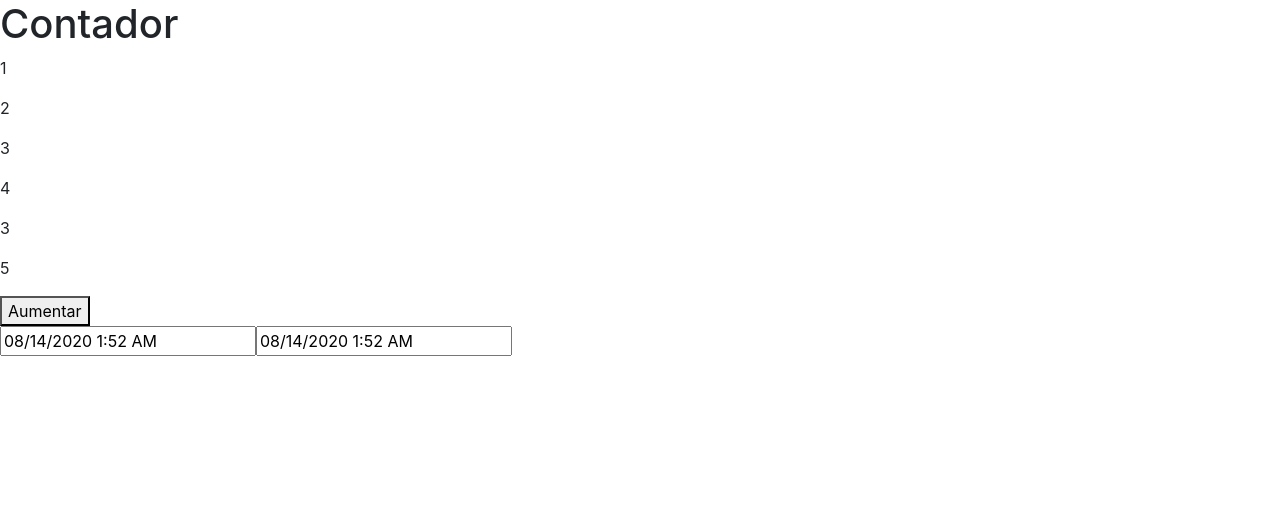
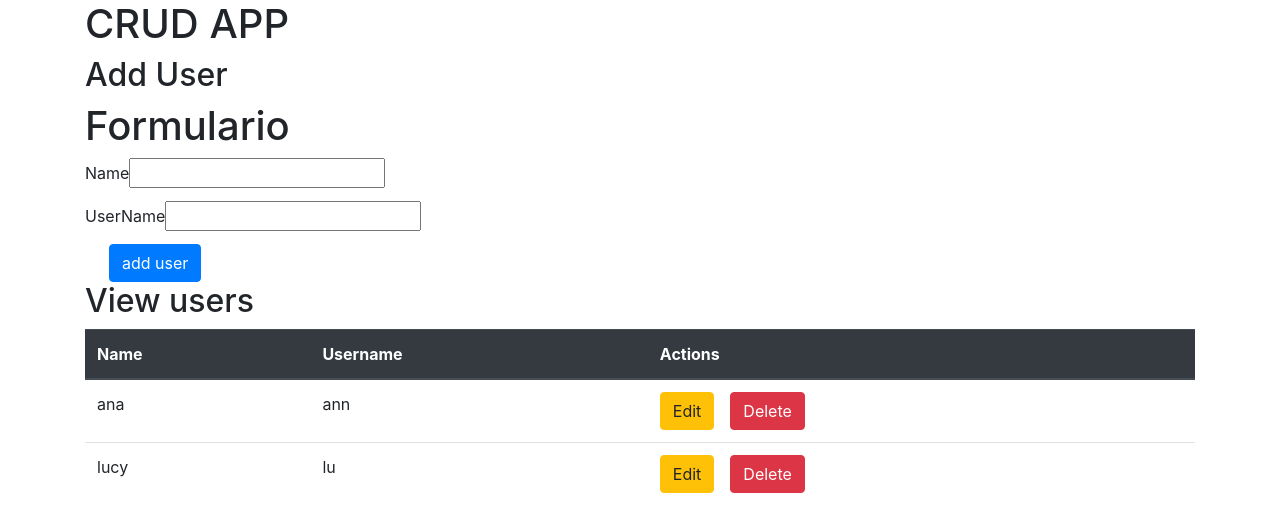
Before and after one commit to lumenbarron/react-hooks-course, a React (Create React App) app: page / in a window 1280 px wide. Shown: the top 532 px of the page. Built offline with nearby package versions, Linux system fonts and the light colour scheme.

Commit message:
adding files crud

```diff
--- a/package.json
+++ b/package.json
@@ -9,7 +9,9 @@
     "react": "^16.13.1",
     "react-datepicker": "^3.1.3",
     "react-dom": "^16.13.1",
-    "react-scripts": "^3.4.3"
+    "react-hook-form": "^6.4.0",
+    "react-scripts": "^3.4.3",
+    "uuid": "^8.3.0"
   },
   "scripts": {
     "start": "react-scripts start",
--- a/src/App.js
+++ b/src/App.js
@@ -1,21 +1,26 @@
 import React, { Component } from "react";
 //import Counter from './components/counter';
-import Counter2 from './components/counterState';
-import Form from './components/Form';
-import DatePickerComp from './components/datePickerComp';
-
-export default class App extends Component {
-  state = {
-
+import Counter2 from "./components/counterState";
+import Form from "./components/Form";
+import DatePickerComp from "./components/datePickerComp";
+import Ejemplo1 from "./components/Ejemplo1";
+import MediaHeading from "./components/MediaHeading";
+import Crud from './components/Crud';
+export default function App() {
+  const sujeto = {
+    nombre: "lucy",
+    urlImage: "https://via.placeholder.com/64",
+    texto: "holaholaolahola",
   };
 
-  render() {
-
-    return (
-      <div className="App">
-        <Counter2 />
-        <DatePickerComp />
-      </div>
-    );
-  }
+  return (
+    <div className="App">
+      {/* <Form />
+        <DatePickerComp /> */}
+      {/* <Ejemplo1 persona='lucy' edad={25} />
+        <Ejemplo1 persona='mendez'/> */}
+      {/* <MediaHeading sujeto={sujeto} /> */}
+      <Crud />
+    </div>
+  );
 }
--- /dev/null
+++ b/src/components/AddUserForm.js
@@ -0,0 +1,53 @@
+import React from "react";
+import { useForm } from "react-hook-form";
+
+const AddUserForm = ({ addUser }) => {
+  const { register, errors, handleSubmit } = useForm();
+
+  const onSubmit = (data, e) => {
+    console.log(data);
+    addUser(data);
+    e.target.reset();
+  };
+
+  return (
+    <div>
+      <h1>Formulario</h1>
+      <form onSubmit={handleSubmit(onSubmit)}>
+        <label>Name</label>
+        <input
+          type="text"
+          name="name"
+          ref={register({
+            required: { value: true, message: "Required name" },
+            minLength: {
+              value: 2,
+              message: "Mínimo 2 carácteres",
+            },
+          })}
+        />
+        <span className="text-danger text-small d-block mb-2">
+          {errors.name && errors.name.message}
+        </span>
+        <label>UserName</label>
+        <input
+          type="text"
+          name="username"
+          ref={register({
+            required: { value: true, message: "Required userName" },
+            minLength: {
+              value: 2,
+              message: "Mínimo 2 carácteres",
+            },
+          })}
+        />
+        <span className="text-danger text-small d-block mb-2">
+          {errors.username && errors.username.message}
+        </span>
+        <button className="btn btn-primary ml-4">add user</button>
+      </form>
+    </div>
+  );
+};
+
+export default AddUserForm;
--- /dev/null
+++ b/src/components/Crud.js
@@ -0,0 +1,70 @@
+import React, { useState } from "react";
+import CrudTable from "./CrudTable";
+import AddUserForm from "./AddUserForm";
+import EditUserForm from "./EditUserForm";
+import { v4 as uuidv4 } from "uuid";
+
+export default function Crud() {
+  const usersData = [
+    { id: uuidv4(), name: "ana", username: "ann" },
+    { id: uuidv4(), name: "lucy", username: "lu" },
+  ];
+
+  //State
+  const [users, setUsers] = useState(usersData);
+
+  //Add users
+  const addUser = (user) => {
+    user.id = uuidv4();
+    setUsers([...users, user]);
+  };
+
+  //Delete User
+  const deleteUser = (id) => {
+    console.log("eliminado", id);
+    const arrayFilter = users.filter((user) => user.id !== id);
+    setUsers(arrayFilter);
+  };
+
+  //Edit User
+  const [editing, setEditing] = useState(false);
+
+  const [ currentUser, setCurrentUser] = useState({
+      id: null, name : '', username: ''
+  });
+
+  const EditRow = (user) => {
+      setEditing(true);
+      setCurrentUser({id: user.id, name : user.name, username: user.username});
+  }
+
+  const updateUser = (id, updateUser) => {
+      setEditing(false);
+      setUsers(users.map(user => (user.id === id ? updateUser : user)))
+  }
+
+  return (
+    <div className="container">
+      <h1>CRUD APP</h1>
+      <section className="flex-row">
+        <section className="flex-large">
+          {editing ? (
+            <div>
+              <h2>Edit User</h2>
+              <EditUserForm currentUser={currentUser} updateUser={updateUser} />
+            </div>
+          ) : (
+            <div>
+              <h2>Add User</h2>
+              <AddUserForm addUser={addUser} />
+            </div>
+          )}
+        </section>
+        <section className="flex-large">
+          <h2>View users</h2>
+          <CrudTable users={users} deleteUser={deleteUser} setEditing={setEditing} editRow={EditRow} />
+        </section>
+      </section>
+    </div>
+  );
+}
--- /dev/null
+++ b/src/components/CrudTable.js
@@ -0,0 +1,34 @@
+import React from "react";
+
+export default function CrudTable({ users, deleteUser, setEditing, editRow }) {
+  console.log(users);
+  return (
+    <table className="table">
+      <thead className="thead-dark">
+        <tr>
+          <th>Name</th>
+          <th>Username</th>
+          <th>Actions</th>
+        </tr>
+      </thead>
+      <tbody>
+        {users.length > 0 ? (
+          users.map((user) => (
+            <tr key={user.id}>
+              <td>{user.name}</td>
+              <td>{user.username}</td>
+              <td>
+                <button className="btn btn-warning mr-3" onClick={() => editRow(user)}>Edit</button>
+                <button className="btn btn-danger" onClick={() => deleteUser(user.id)}>Delete</button>
+              </td>
+            </tr>
+          ))
+        ) : (
+          <tr>
+            <td colSpan={3}>No users</td>
+          </tr>
+        )}
+      </tbody>
+    </table>
+  );
+}
--- /dev/null
+++ b/src/components/EditUserForm.js
@@ -0,0 +1,60 @@
+import React from "react";
+import { useForm } from "react-hook-form";
+
+const EditUserForm = (props) => {
+  console.log(props.currentUser);
+  const { register, errors, handleSubmit, setValue } = useForm({
+    defaultValues: props.currentUser
+  });
+
+//   setValue("name", props.currentUser.name);
+//   setValue("username", props.currentUser.username);
+
+  const onSubmit = (data, e) => {
+    console.log(data);
+    //data.id = props.currentUser.id
+    props.updateUser(props.currentUser.id, data)
+    e.target.reset();
+  };
+
+  return (
+    <div>
+      <h1>Editando</h1>
+      <form onSubmit={handleSubmit(onSubmit)}>
+        <label>Name</label>
+        <input
+          type="text"
+          name="name"
+          ref={register({
+            required: { value: true, message: "Required name" },
+            minLength: {
+              value: 2,
+              message: "Mínimo 2 carácteres",
+            },
+          })}
+        />
+        <span className="text-danger text-small d-block mb-2">
+          {errors.name && errors.name.message}
+        </span>
+        <label>UserName</label>
+        <input
+          type="text"
+          name="username"
+          ref={register({
+            required: { value: true, message: "Required userName" },
+            minLength: {
+              value: 2,
+              message: "Mínimo 2 carácteres",
+            },
+          })}
+        />
+        <span className="text-danger text-small d-block mb-2">
+          {errors.username && errors.username.message}
+        </span>
+        <button className="btn btn-primary ml-4">edit user</button>
+      </form>
+    </div>
+  );
+};
+
+export default EditUserForm;
--- /dev/null
+++ b/src/components/Ejemplo1.js
@@ -0,0 +1,59 @@
+import React, { Fragment, useState } from "react";
+import { useForm } from "react-hook-form";
+
+export default function Ejemplo1 (props) {
+  const { register, errors, handleSubmit } = useForm();
+
+  const [Entradas, setEntradas] = useState([]);
+
+  console.log(props);
+  const onSubmit = (data, e) => {
+    console.log(data);
+
+    setEntradas([ ...Entradas, data ]);
+    e.target.reset();
+  };
+
+  return (
+    <Fragment>
+      <h1>{props.persona} </h1>
+  <h3>{props.edad}</h3>
+      <form onSubmit={handleSubmit(onSubmit)}>
+        <input
+          name="titulo"
+          placeholder="titulo"
+          className="form-control my-2"
+          ref={register({
+            required: { value: true, message: "Required Title" },
+            minLength: {
+              value: 3,
+              message: "Mínimo 3 carácteres",
+            },
+          })}
+        />
+        <span className="text-danger text-small d-block mb-2">
+          {errors.titulo && errors.titulo.message}
+        </span>
+        <input
+          name="descripccion"
+          placeholder="descripccion"
+          className="form-control my-2"
+          ref={register({
+            required: { value: true, message: "Required Description" },
+            minLength: {
+              value: 5,
+              message: "Mínimo 5 carácteres",
+            },
+          })}
+        />
+        <span className="text-danger text-small d-block mb-2">
+          {errors.descripccion && errors.descripccion.message}
+        </span>
+        <button className="btn btn-primary">Agregar</button>
+      </form>
+      <ul>
+        {Entradas.map((entrada, index) => <li key={index}>{entrada.titulo} - {entrada.descripccion}</li>)}
+      </ul>
+    </Fragment>
+  );
+}
--- /dev/null
+++ b/src/components/MediaHeading.js
@@ -0,0 +1,22 @@
+import React, { Fragment } from "react";
+
+const MediaHeading = ( props ) => {
+    console.log(props.sujeto);
+  return (
+    <Fragment>
+      <div className="media mt-5">
+        <img
+          className="mr-3"
+          src="https://via.placeholder.com/64"
+          alt="Generic placeholder image"
+        />
+        <div className="media-body">
+  <h5 className="mt-0">{props.sujeto.nombre}</h5>
+         {props.sujeto.texto}
+        </div>
+      </div>
+    </Fragment>
+  );
+};
+
+export default MediaHeading;
```
Also changed, not shown: 1 other file (tests, documents, lock files or other folders).
